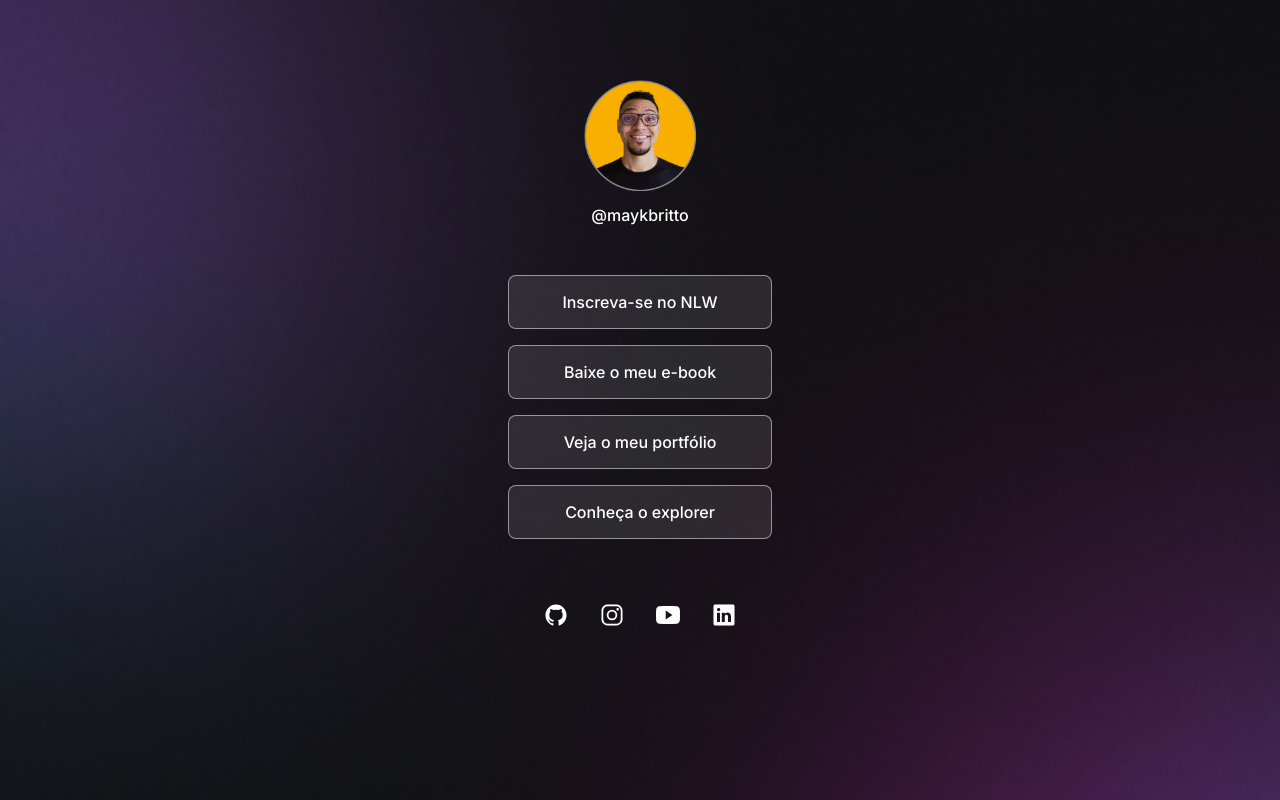
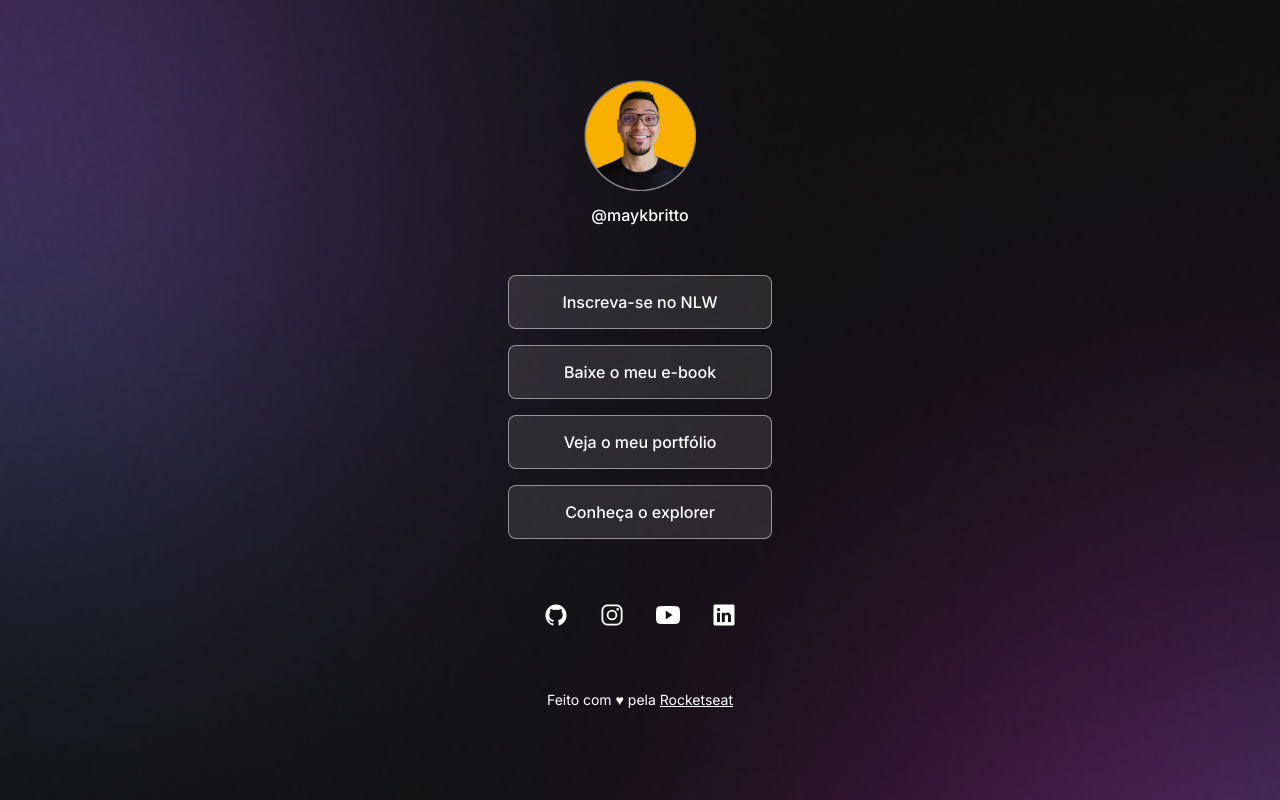
Before and after one commit to RixelLitz/dev-links, a plain HTML site: page index.html in a window 1280 px wide. Drawn offline with nearby package versions, Linux system fonts and the light colour scheme.

Commit message:
Update: footer adicionado.

```diff
--- a/index.html
+++ b/index.html
@@ -57,6 +57,9 @@
           <ion-icon name="logo-linkedin"></ion-icon>
         </a>
       </div>
+      <footer>
+        Feito com ♥ pela <a href="https://www.rocketseat.com.br/" target="_blank">Rocketseat</a>
+      </footer>
     </div>
 
     <script
--- a/style.css
+++ b/style.css
@@ -76,3 +76,9 @@ ul li a:hover {
 #social-links a:hover {
   background-color: var(--highlight-color-dark-mode, rgba(255, 255, 255, 0.2));
 }
+
+footer{
+  padding: 24px 24px;
+  text-align: center;
+  font-size: 14px;
+}
```
